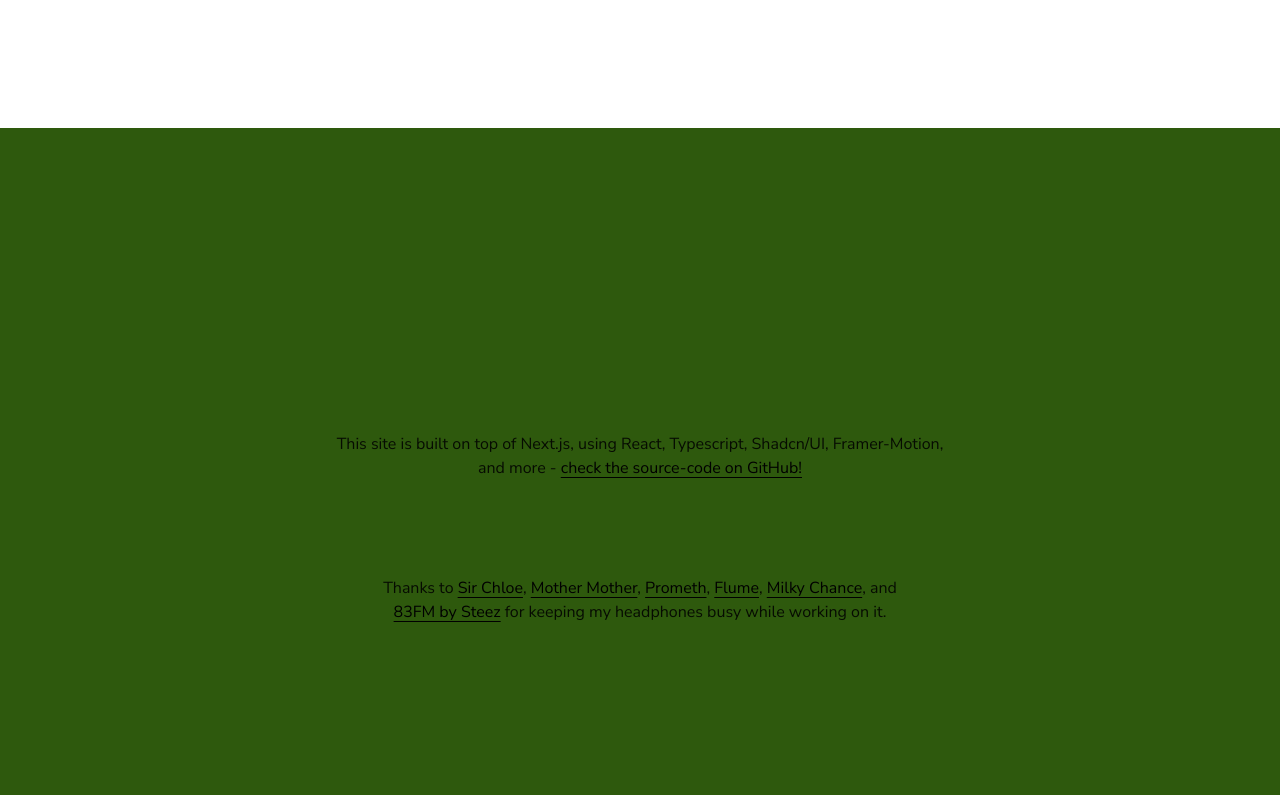
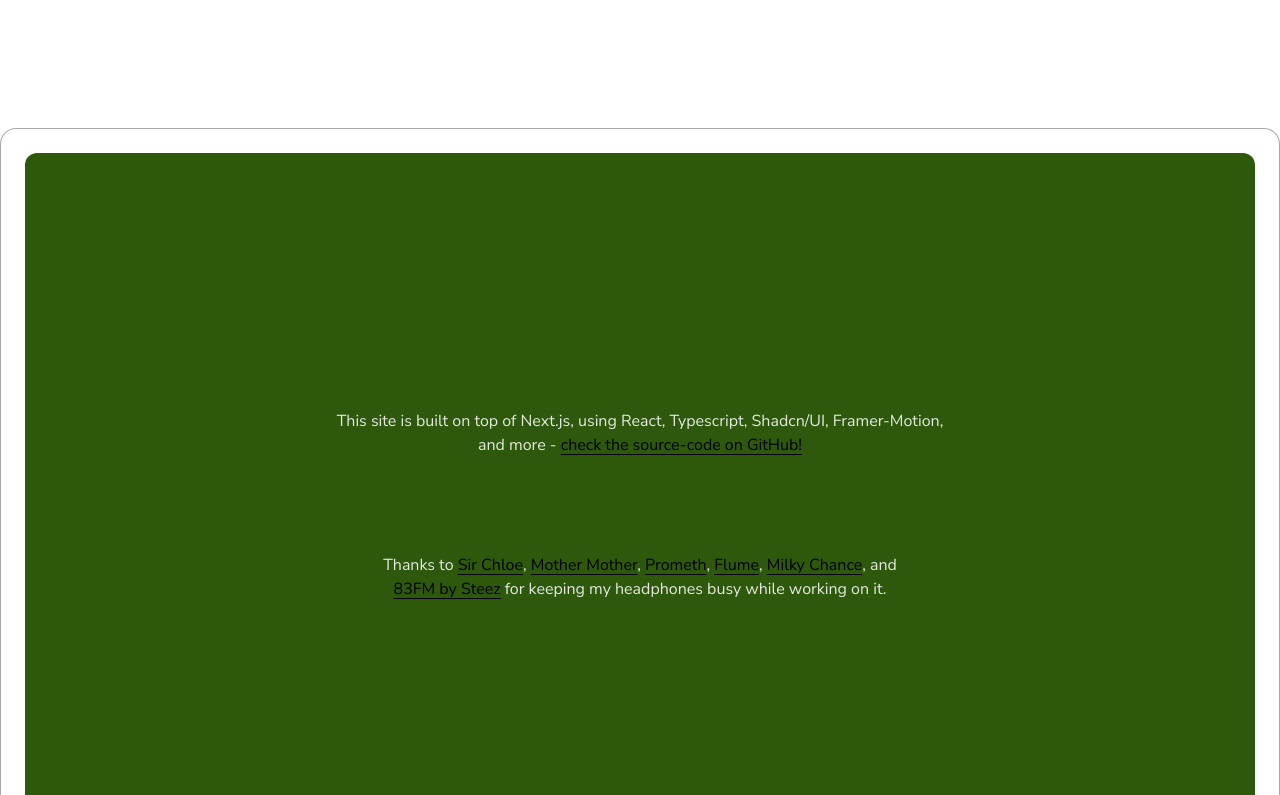
Before and after one commit to letelete/letelete.github.io, a Next.js app: page / in a window 1280 px wide. Shown: the part 3625-4420 px from the top of the page. Built offline with nearby package versions, Linux system fonts and the light colour scheme; no server answers.

Commit message:
Add footer

```diff
--- a/src/components/ui/atoms/typography/index.tsx
+++ b/src/components/ui/atoms/typography/index.tsx
@@ -34,13 +34,43 @@ const typographyVariants = cva('tracking-normal', {
       true: 'italic',
       false: 'not-italic',
     },
+    inverse: {
+      true: '',
+      false: '',
+    },
   },
+  compoundVariants: [
+    {
+      inverse: true,
+      color: 'primary',
+      className: 'text-ctx-primary-inverse-fg-primary',
+    },
+
+    {
+      inverse: true,
+      color: 'secondary',
+      className: 'text-ctx-primary-inverse-fg-secondary',
+    },
+
+    {
+      inverse: true,
+      color: 'hint',
+      className: 'text-ctx-primary-inverse-fg-hint',
+    },
+
+    {
+      inverse: true,
+      color: 'destructive',
+      className: 'text-ctx-primary-inverse-fg-destructive',
+    },
+  ],
   defaultVariants: {
     variant: 'body',
     color: 'primary',
     weight: 'normal',
     prose: true,
     italic: false,
+    inverse: false,
   },
 });
 
@@ -61,6 +91,7 @@ const Typography = forwardRef<HTMLParagraphElement, TypographyProps>(
       variant,
       prose,
       italic,
+      inverse,
       className,
       ...rest
     },
@@ -72,7 +103,14 @@ const Typography = forwardRef<HTMLParagraphElement, TypographyProps>(
       <PolymorphicComponent
         ref={ref}
         className={cn(
-          typographyVariants({ color, weight, variant, prose, italic }),
+          typographyVariants({
+            color,
+            weight,
+            variant,
+            prose,
+            italic,
+            inverse,
+          }),
           balance && 'text-balance',
           className
         )}
--- a/src/components/ui/widgets/testimonial.tsx
+++ /dev/null
@@ -1,93 +0,0 @@
-import Link from 'next/link';
-import { ComponentPropsWithoutRef } from 'react';
-
-import { PORTFOLIO_GITHUB_REPOSITORY_URL } from '~constants/index';
-
-import { Button } from '~ui/atoms/button';
-import { Typography } from '~ui/atoms/typography';
-
-import { cn } from '~utils/style';
-
-export interface TestimonialProps extends ComponentPropsWithoutRef<'div'> {}
-
-export const Testimonial = ({ className, ...rest }: TestimonialProps) => {
-  return (
-    <div
-      className={cn(
-        'flex w-full flex-col items-center justify-center gap-y-24',
-        className
-      )}
-      {...rest}
-    >
-      <Typography variant='body' className='text-center'>
-        <span className='text-foreground-primary'>
-          {'This site is built on top of '}
-        </span>
-        {
-          'Next.js, using React, Typescript, Shadcn/UI, Framer-Motion, and more - '
-        }
-
-        <Button
-          className='inline whitespace-break-spaces text-base'
-          variant='link'
-          size='inline'
-          asChild
-        >
-          <Link href={PORTFOLIO_GITHUB_REPOSITORY_URL}>
-            check the source-code on GitHub!
-          </Link>
-        </Button>
-      </Typography>
-
-      <Typography className='text-center'>
-        {'Thanks to '}
-
-        {artists.map(({ name, href }, index) => (
-          <span key={href}>
-            {index === artists.length - 1 && ' and '}
-
-            <Button
-              className='inline text-base'
-              variant='link'
-              size='inline'
-              asChild
-            >
-              <Link href={href}>{name}</Link>
-            </Button>
-
-            {index < artists.length - 1 && ', '}
-          </span>
-        ))}
-
-        {' for keeping my headphones busy while working on it.'}
-      </Typography>
-    </div>
-  );
-};
-
-const artists = [
-  {
-    name: 'Sir Chloe',
-    href: 'https://open.spotify.com/artist/6rniTPs9zN26kYnkPdFl1U',
-  },
-  {
-    name: 'Mother Mother',
-    href: 'https://open.spotify.com/artist/0e86yPdC41PGRkLp2Q1Bph',
-  },
-  {
-    name: 'Prometh',
-    href: 'https://open.spotify.com/artist/6saU4WOQFf2JMuZZHNVqWX',
-  },
-  {
-    name: 'Flume',
-    href: 'https://open.spotify.com/artist/6nxWCVXbOlEVRexSbLsTer',
-  },
-  {
-    name: 'Milky Chance',
-    href: 'https://open.spotify.com/artist/1hzfo8twXdOegF3xireCYs',
-  },
-  {
-    name: '83FM by Steez',
-    href: 'https://open.spotify.com/playlist/1nQnvsp6fqgdQyerSMtFGQ?si=bb69bac8bcfc41e5',
-  },
-];
--- a/src/modules/home/home-footer.tsx
+++ b/src/modules/home/home-footer.tsx
@@ -1,6 +1,13 @@
 'use client';
 
-import { Testimonial } from '~ui/widgets/testimonial';
+import Link from 'next/link';
+
+import { PORTFOLIO_GITHUB_REPOSITORY_URL } from '~constants/index';
+
+import { Button } from '~ui/atoms/button';
+import { Card } from '~ui/atoms/card';
+import { Typography } from '~ui/atoms/typography';
+import { SectionHeadline } from '~ui/molecules/section/section-headline';
 
 /* -------------------------------------------------------------------------------------------------
  * HomeFooter
@@ -8,9 +15,54 @@ import { Testimonial } from '~ui/widgets/testimonial';
 
 const HomeFooter = () => {
   return (
-    <footer className='layout-width-limiter layout-padding flex min-h-screen w-full items-center justify-center bg-ctx-accent-secondary'>
-      <Testimonial />
-    </footer>
+    <Card className='layout-width-limiter layout-padding w-full'>
+      <footer className='flex min-h-screen w-full flex-col items-center justify-center rounded-xl bg-ctx-accent-secondary'>
+        <SectionHeadline inverse>
+          <span className='text-foreground-primary'>
+            {'This site is built on top of '}
+          </span>
+          {
+            'Next.js, using React, Typescript, Shadcn/UI, Framer-Motion, and more - '
+          }
+
+          <Button
+            className='inline whitespace-break-spaces text-base'
+            variant='link'
+            size='inline'
+            asChild
+            inverse
+          >
+            <Link href={PORTFOLIO_GITHUB_REPOSITORY_URL}>
+              check the source-code on GitHub!
+            </Link>
+          </Button>
+        </SectionHeadline>
+
+        <SectionHeadline inverse>
+          {'Thanks to '}
+
+          {artists.map(({ name, href }, index) => (
+            <span key={href}>
+              {index === artists.length - 1 && ' and '}
+
+              <Button
+                className='inline text-base'
+                variant='link'
+                size='inline'
+                inverse
+                asChild
+              >
+                <Link href={href}>{name}</Link>
+              </Button>
+
+              {index < artists.length - 1 && ', '}
+            </span>
+          ))}
+
+          {' for keeping my headphones busy while working on it.'}
+        </SectionHeadline>
+      </footer>
+    </Card>
   );
 };
 
@@ -18,4 +70,33 @@ HomeFooter.displayName = 'HomeFooter';
 
 /* -----------------------------------------------------------------------------------------------*/
 
+const artists = [
+  {
+    name: 'Sir Chloe',
+    href: 'https://open.spotify.com/artist/6rniTPs9zN26kYnkPdFl1U',
+  },
+  {
+    name: 'Mother Mother',
+    href: 'https://open.spotify.com/artist/0e86yPdC41PGRkLp2Q1Bph',
+  },
+  {
+    name: 'Prometh',
+    href: 'https://open.spotify.com/artist/6saU4WOQFf2JMuZZHNVqWX',
+  },
+  {
+    name: 'Flume',
+    href: 'https://open.spotify.com/artist/6nxWCVXbOlEVRexSbLsTer',
+  },
+  {
+    name: 'Milky Chance',
+    href: 'https://open.spotify.com/artist/1hzfo8twXdOegF3xireCYs',
+  },
+  {
+    name: '83FM by Steez',
+    href: 'https://open.spotify.com/playlist/1nQnvsp6fqgdQyerSMtFGQ?si=bb69bac8bcfc41e5',
+  },
+];
+
+/* -----------------------------------------------------------------------------------------------*/
+
 export { HomeFooter };
```
